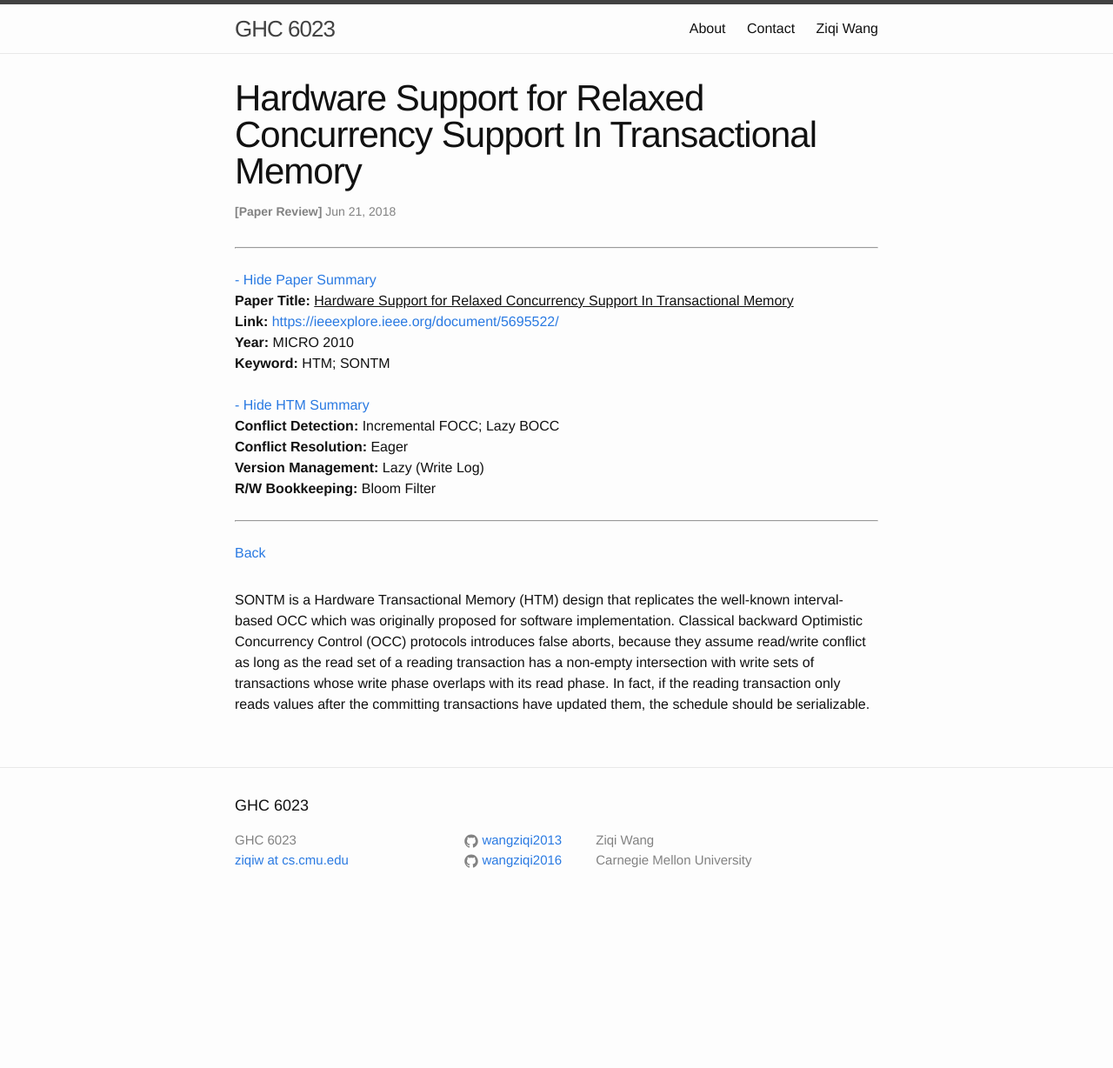
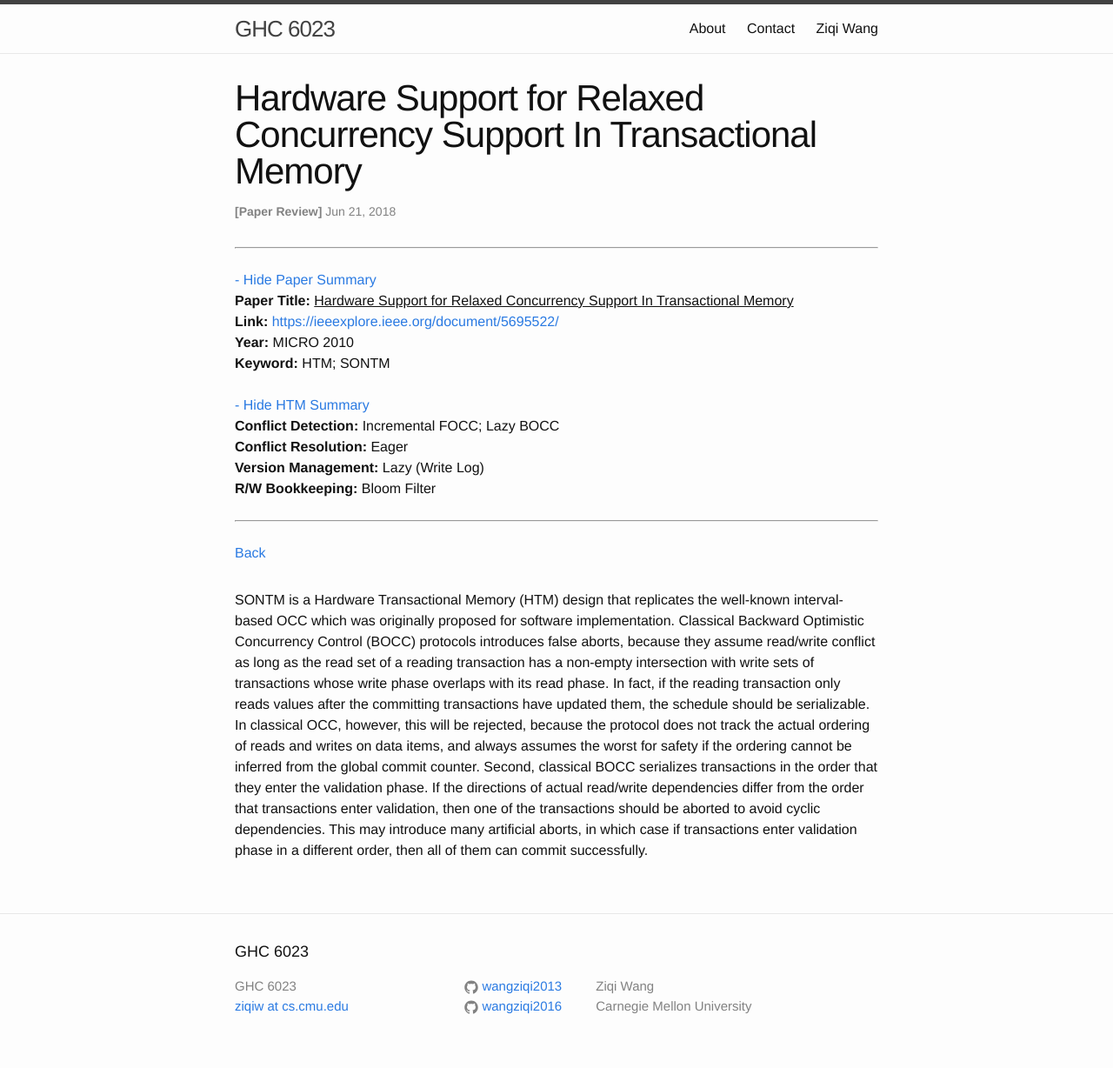
Before and after one commit to wangziqi2013/wangziqi2013.github.io, a Jekyll site: the page built from _posts/2018-06-20-sontm.markdown, in a window 1280 px wide. Shown: the whole page at 87% size. Built offline with Jekyll 4.4.1, drawn with Linux system fonts in a browser that asks for light colours; before the commit the page ends 1060 px from its top, so only the background shows below that.

Commit message:
Adding second problem with BOCC

```diff
--- a/_posts/2018-06-20-sontm.markdown
+++ b/_posts/2018-06-20-sontm.markdown
@@ -14,8 +14,15 @@ version_mgmt: Lazy (Write Log)
 ---
 
 SONTM is a Hardware Transactional Memory (HTM) design that replicates the well-known interval-based
-OCC which was originally proposed for software implementation. Classical backward Optimistic Concurrency
-Control (OCC) protocols introduces false aborts, because they assume read/write conflict as long as
+OCC which was originally proposed for software implementation. Classical Backward Optimistic Concurrency
+Control (BOCC) protocols introduces false aborts, because they assume read/write conflict as long as
 the read set of a reading transaction has a non-empty intersection with write sets of transactions whose
 write phase overlaps with its read phase. In fact, if the reading transaction only reads values after
-the committing transactions have updated them, the schedule should be serializable.
+the committing transactions have updated them, the schedule should be serializable. In classical OCC,
+however, this will be rejected, because the protocol does not track the actual ordering of reads and writes
+on data items, and always assumes the worst for safety if the ordering cannot be inferred from the global
+commit counter. Second, classical BOCC serializes transactions in the order that they enter the validation
+phase. If the directions of actual read/write dependencies differ from the order that transactions enter
+validation, then one of the transactions should be aborted to avoid cyclic dependencies. This may introduce
+many artificial aborts, in which case if transactions enter validation phase in a different order, then
+all of them can commit successfully.
```
